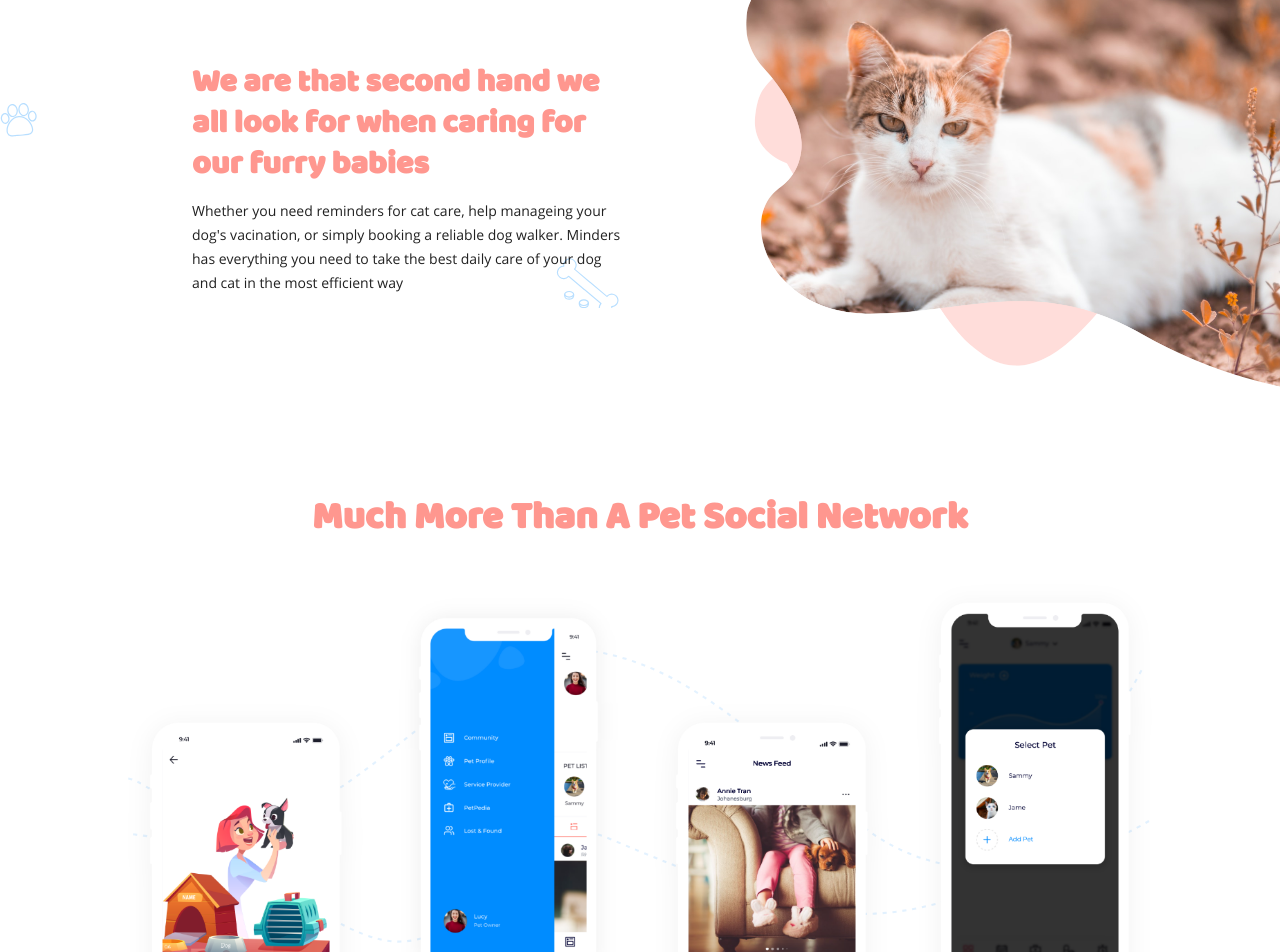
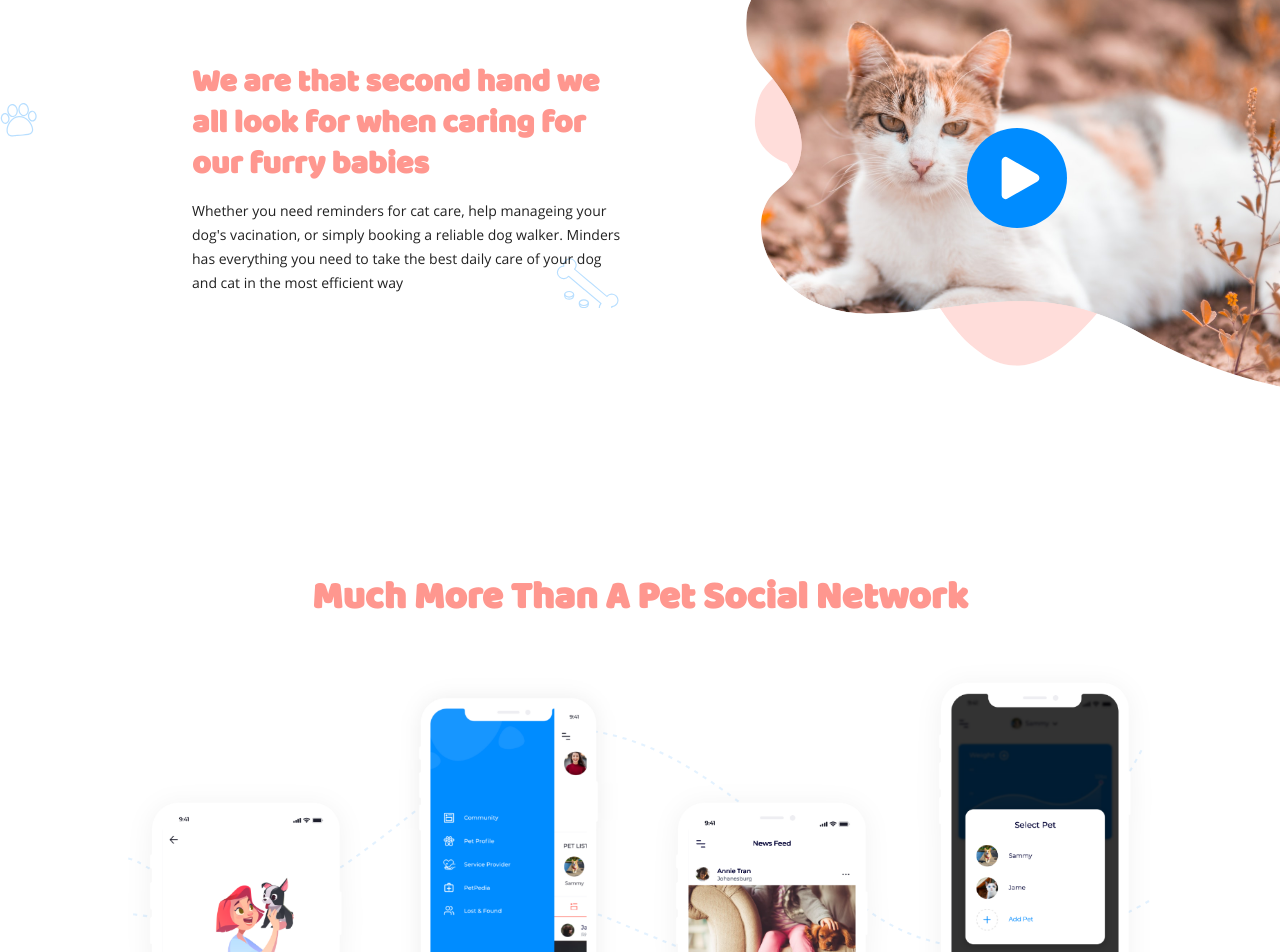
Before and after one commit to achugo/minderz-web, a React (Create React App) app: page / in a window 1280 px wide. Shown: the part 2840-3792 px from the top of the page. Built offline with nearby package versions, Linux system fonts and the light colour scheme.

Commit message:
push stuff

```diff
--- a/src/components/home/features/Features.js
+++ b/src/components/home/features/Features.js
@@ -127,6 +127,7 @@ const Features = () => {
           </div>
           <div className="eight wide column curly__cat hide-mobile">
             <img src="images/curly-cat.png" alt="cat image" />
+            <img src="images/play-btn.svg" className="play-btn" alt="play" />
           </div>
           <div className="eight wide column curly__cat hide-desktop">
             <img src="images/doggy.png" alt="dog image" />
--- a/src/components/home/features/_Features.scss
+++ b/src/components/home/features/_Features.scss
@@ -117,7 +117,7 @@
 }
 
 .pet__network {
-  margin-top: 25vh;
+  margin-top: 35vh;
   padding-left: 10vw;
   padding-right: 10vw;
 
@@ -206,3 +206,12 @@
     max-width: 100%;
   }
 }
+
+.play-btn {
+  position: absolute !important;
+  left: 50% !important;
+  top: 100%;
+  z-index: 999;
+  cursor: pointer;
+  max-width: 100px !important;
+}
--- a/src/components/home/hero/_Hero.scss
+++ b/src/components/home/hero/_Hero.scss
@@ -6,6 +6,10 @@
   height: 100%;
 
   background-size: contain;
+
+  @media screen and (max-width: 768px) {
+    background-size: cover;
+  }
 
   .wrapper {
     margin-top: 15vh;
--- a/src/scss/style.css
+++ b/src/scss/style.css
@@ -108,6 +108,12 @@
   background-repeat: no-repeat;
   height: 100%;
   background-size: contain;
+}
+
+@media screen and (max-width: 768px) {
+  .hero__wrapper {
+    background-size: cover;
+  }
 }
 
 .hero__wrapper .wrapper {
@@ -986,7 +992,7 @@
 }
 
 .pet__network {
-  margin-top: 25vh;
+  margin-top: 35vh;
   padding-left: 10vw;
   padding-right: 10vw;
 }
@@ -1093,6 +1099,15 @@
 
 .vet__coming__soon img {
   max-width: 100%;
+}
+
+.play-btn {
+  position: absolute !important;
+  left: 50% !important;
+  top: 100%;
+  z-index: 999;
+  cursor: pointer;
+  max-width: 100px !important;
 }
 
 .footer__wrapper {
```
Also changed, not shown: public/images/play-btn.svg (added), 1 other file (tests, documents, lock files or other folders).
